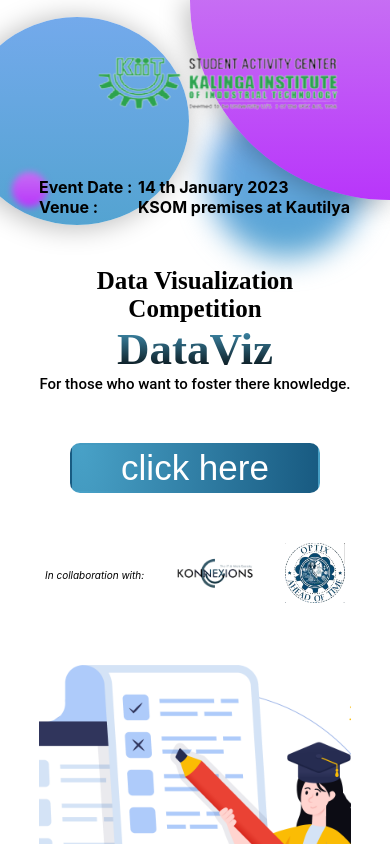
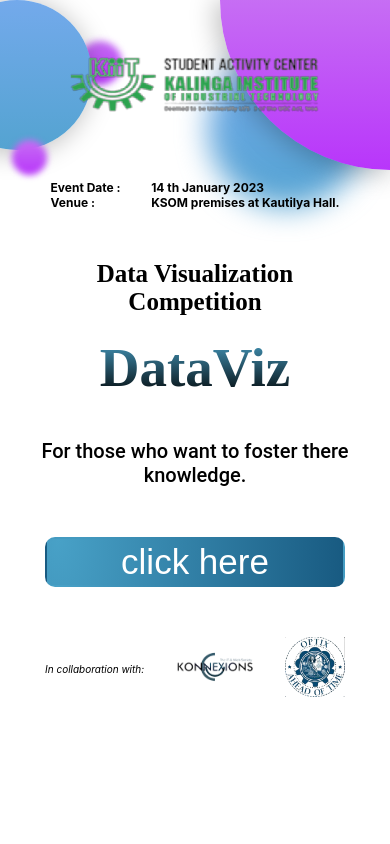
Before and after one commit to Konnexions-Ksac/DataViz, a React (Create React App) app in the folder my-app/: page / in a window 390 px wide. Shown: the top 844 px of the page. Built offline with nearby package versions, Linux system fonts and the light colour scheme.

Commit message:
changes in landing

```diff
--- a/my-app/src/components/Landing/Landing.css
+++ b/my-app/src/components/Landing/Landing.css
@@ -57,7 +57,7 @@
   width: 100%;
   display: flex;
   justify-content: space-between;
-  flex-wrap: wrap;
+  /* flex-wrap: wrap; */
   z-index: 3;
 }
 .righttextdiv {
@@ -141,7 +141,7 @@
 .lowerdiv {
   display: flex;
   justify-content: space-between;
-  flex-wrap: wrap;
+  /* flex-wrap: wrap; */
 }
 .lowerleftdiv {
   display: flex;
@@ -250,12 +250,13 @@
 } */
 .lowerleftdiv button {
   color: white;
-  margin-top: 70px;
+  /* margin-top: 70px; */
+  margin-bottom: 50px;
   font-size: 35px;
   width: 371px;
   height: 80px;
   left: 685px;
-  top: 597px;
+  /* top: 550px; */
   background: radial-gradient(
     123.12% 1493.79% at 3.65% 0%,
     #48a1c7 0%,
@@ -273,11 +274,65 @@
   }
 }
 @media only screen and (max-width: 1405px) {
-  .lowerdiv {
+  /* .lowerdiv {
     justify-content: center;
+  } */
+  .rightimage{
+    width: 450px ;
+    padding-top: 70px;
   }
 }
+@media only screen and (max-width: 1355px) {
+.text1,.text2,.text3{
+  line-height: 4.5rem;
+}
+.text1{
+  font-size: 2.5rem;
+}
+.text2{
+  font-size: 4.5rem;
+}
+button{
+margin-top: 30px;
+}
+}
+@media only screen and (max-width: 1289px) {
+  .text1{
+    font-size: 2.3rem;
+    line-height: normal;
 
+  }
+  .text2{
+    font-size: 4rem;
+    margin: 20px 0;
+  }
+
+}
+@media only screen and (max-width: 1215px) {
+
+.text3{
+  line-height: normal;
+  margin-top: 20px;
+}
+.ellipse3{
+  left:20%
+}
+}
+@media only screen and (max-width: 1115px) {
+.lowerdiv{
+  flex-wrap: wrap;
+  justify-content: center;
+  text-align: center;
+}
+
+.lowerleftdiv {
+  align-items: center;
+}
+button{
+  margin-top: 70px;
+}
+
+}
 @media only screen and (max-width: 992px) {
   .landingdiv {
     margin: 50px 10vw;
@@ -298,7 +353,7 @@
     align-items: center;
   }
   .righttextdiv,
-  .lowerdivcoll,
+
   .text1 {
     margin-top: 50px;
   }
@@ -308,30 +363,52 @@
   }
 }
 
-/* @media only screen and (max-width: 750px) {
-  .righttextdiv,
-  .lowerdivcoll,
-  .text1 {
-    margin-top: 30px;
+
+@media only screen and (max-width: 750px) {
+  .ellipse1{
+    width: 200px;
+    height: 200px;
+    left:-15%;
+    top: 0;
   }
-
-  .lowerleftdiv button {
-    margin-top: 30px;
+  .ellipse3{
+    left:20%
   }
-} */
-
+}
+@media only screen and (max-width: 550px) {
+  .ellipse1{
+    width: 150px;
+    height: 150px;
+  }
+  .rightimage{
+    display: none;
+  }
+  .ellipse5{
+    top:50px;
+  }
+  .ellipse4{
+    width: 170px;
+    height: 170px;
+  }
+}
 @media only screen and (max-width: 450px) {
   .text1 {
     font-size: 25px;
   }
+  /* .righttextdiv{
+    z-index: 300;
+  } */
+  .ellipse2{
+    top:140px;
+  }
   .text2 {
-    font-size: 45px;
+    font-size: 55px;
   }
   .text3 {
-    font-size: 15px;
+    font-size: 20px;
   }
   .lowerleftdiv button {
-    width: 250px;
+    width: 300px;
     height: 50px;
   }
   .lowerdivcoll {
@@ -346,4 +423,8 @@
   .logo_op {
     width: 60px;
   }
+  .righttextdiv{
+    font-size: 12px;
+    justify-content: space-evenly;
+  }
 }
--- a/my-app/src/components/Landing/Landing.js
+++ b/my-app/src/components/Landing/Landing.js
@@ -65,10 +65,7 @@
             <div className="lowerleftdiv">
               <div className="text1">
                 Data Visualization Competition
-                {/* <div><img
-          src={stroke}
-          className="stroke"
-          /></div> */}
+
               </div>
               <div className="text2">DataViz</div>
               <div className="text3">
```
Also changed, not shown: my-app/src/assets/kiit_logo.png.
